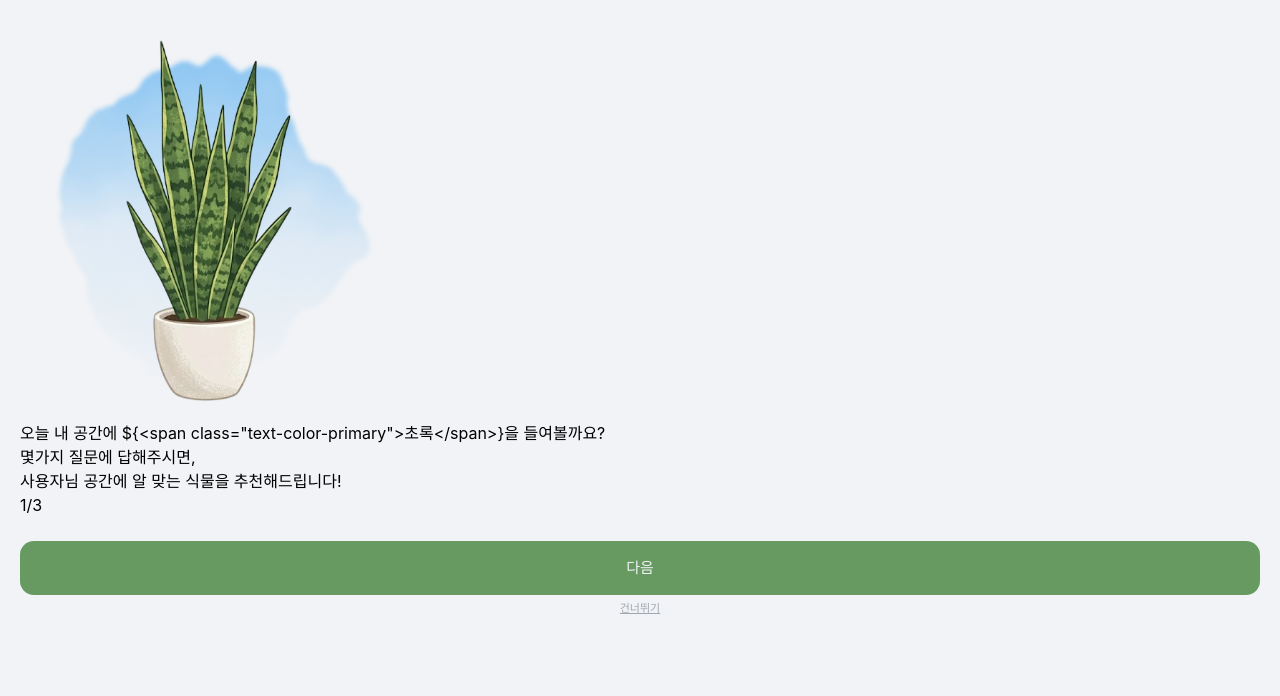
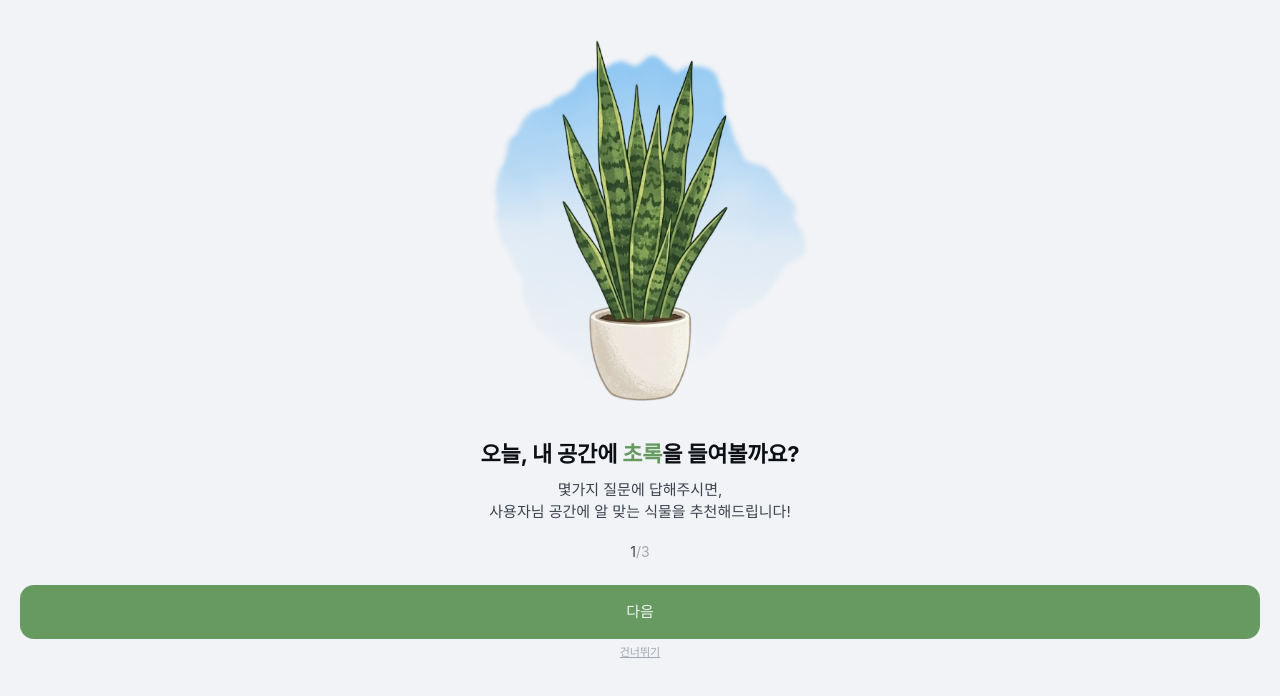
Before and after one commit to Person-Green/Front, a React (Vite) app: page / in a window 1280 px wide. Shown: the top 696 px of the page. Built offline with nearby package versions, Linux system fonts and the light colour scheme; a web font is replaced by a local one.

Commit message:
feat (#9): 온보딩 스타일 구현

```diff
--- a/src/pages/onboarding.tsx
+++ b/src/pages/onboarding.tsx
@@ -9,8 +9,12 @@ const OnboardingPage = () => {
     {
       id: 1,
       img: Plant1,
-      title:
-        '오늘 내 공간에 ${<span class="text-color-primary">초록</span>}을 들여볼까요?',
+      title: (
+        <>
+          오늘, 내 공간에 <span className="text-text-highlight">초록</span>을
+          들여볼까요?
+        </>
+      ),
       description:
         '몇가지 질문에 답해주시면,\n사용자님 공간에 알 맞는 식물을 추천해드립니다!',
       button: '다음',
@@ -19,8 +23,12 @@ const OnboardingPage = () => {
     {
       id: 2,
       img: Plant2,
-      title:
-        '${<span class="text-color-primary">간단</span>}하고, ${<span class="text-color-primary">쉬운</span>} 질문으로 준비했어요.',
+      title: (
+        <>
+          <span className="text-text-highlight">간단</span>하고,{' '}
+          <span className="text-text-highlight">쉬운</span> 질문으로 준비했어요.
+        </>
+      ),
       description:
         '어려운 식물 지식이 없어도,\n키워드에 맞는 환경을 알아서 분석해드려요.',
       button: '다음',
@@ -29,11 +37,15 @@ const OnboardingPage = () => {
     {
       id: 3,
       img: Plant3,
-      title:
-        '친구들과 식물을 ${<span class="text-color-primary">공유</span>}해보세요!',
+      title: (
+        <>
+          친구들과 식물을 <span className="text-text-highlight">공유</span>
+          해보세요!
+        </>
+      ),
       description:
         '좋아하는 식물들을 저장하고,\nSNS를 통해서 친구들에게 공유해보세요!',
-      button: '초록이 만나러가기',
+      button: '초록이 만나러가리',
       subTag: '처음으로 돌아가기',
     },
   ];
@@ -62,15 +74,17 @@ const OnboardingPage = () => {
   return (
     <main className={'h-fit p-20 '}>
       <div className={'flex flex-col gap-24'} key={currentItem.id}>
-        <div>
+        <div className={'flex flex-col items-center gap-20'}>
           <img src={currentItem.img} alt="식물사진" />
-          <div>
-            <div>{currentItem.title}</div>
-            <div className="whitespace-pre-line">{currentItem.description}</div>
+          <div className="flex flex-col items-center gap-12">
+            <div className={'title-m text-text-10'}>{currentItem.title}</div>
+            <div className="whitespace-pre-line body-s text-text-20 text-center">
+              {currentItem.description}
+            </div>
           </div>
-          <div>
+          <div className={'label-m text-text-20'}>
             {currentItem.id}
-            <span>/{itemList.length}</span>
+            <span className={'text-text-30'}>/{itemList.length}</span>
           </div>
         </div>
         <div className={'flex flex-col justify-center gap-6'}>
```
